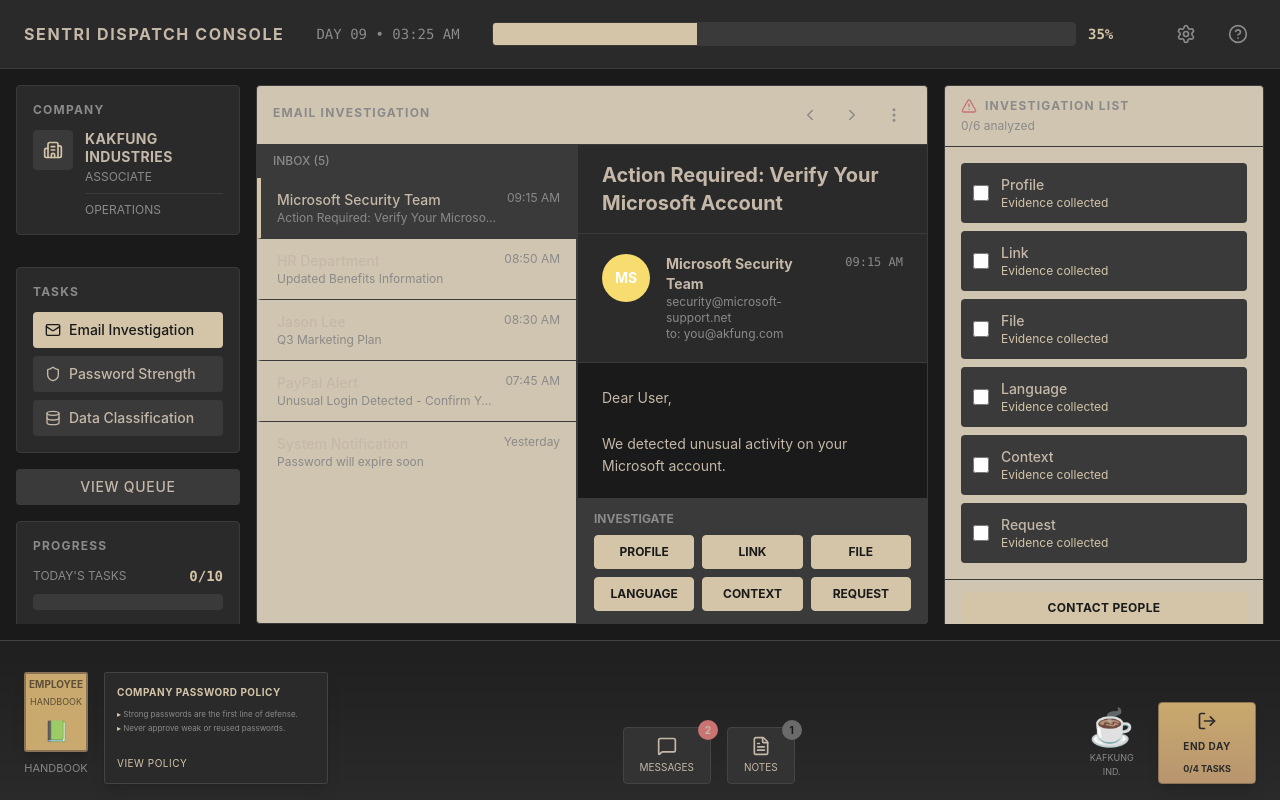
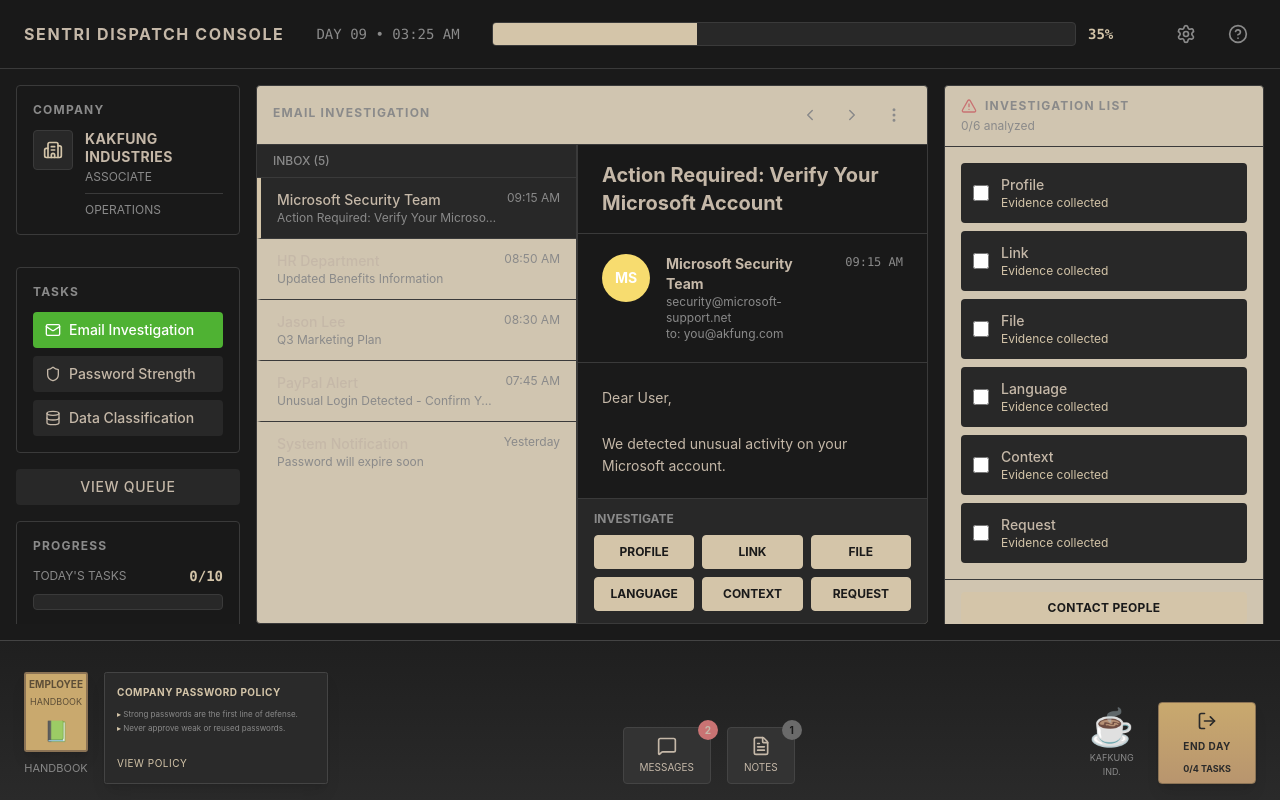
Before and after one commit to wembyirving1101/Deploy-a-sentri, a Next.js app: page / in a window 1280 px wide. Built offline with nearby package versions, Linux system fonts and the light colour scheme.

Commit message:
feat: update color scheme and task panel styles for better contrast
Co-authored-by: wembyirving1101 <218600463+wembyirving1101@users.noreply.github.com>

```diff
--- a/app/globals.css
+++ b/app/globals.css
@@ -59,15 +59,15 @@ body {
   /* Retro-futuristic color scheme - Dark charcoal & warm beige */
   --background: #1a1a1a;
   --foreground: #c5b8a8;
-  --card: #2a2a2a;
+  --card: #191919;
   --card-foreground: #c5b8a8;
   --panel: #d0c5b0;
   --panel-foreground: #3a3a3a;
-  --popover: #2a2a2a;
+  --popover: #191919;
   --popover-foreground: #c5b8a8;
   --primary: #d4c5a9;
   --primary-foreground: #1a1a1a;
-  --secondary: #3a3a3a;
+  --secondary: #282828;
   --secondary-foreground: #c5b8a8;
   --muted: #6a6a6a;
   --muted-foreground: #8a8a8a;
--- a/components/TasksPanel.tsx
+++ b/components/TasksPanel.tsx
@@ -41,8 +41,8 @@ export default function TasksPanel({ currentTaskType, onSelectTask }: TasksPanel
               onClick={() => onSelectTask(task.id as any)}
               className={`w-full flex items-center gap-2 px-3 py-2 rounded text-sm transition-colors ${
                 task.active
-                  ? 'bg-accent text-accent-foreground hover:bg-opacity-90'
-                  : 'bg-secondary text-foreground hover:bg-success hover:text-success-foreground'
+                  ? 'bg-success text-success-foreground hover:opacity-90'
+                  : 'bg-secondary text-foreground hover:bg-opacity-75'
               }`}
             >
               <Icon size={16} />
```
